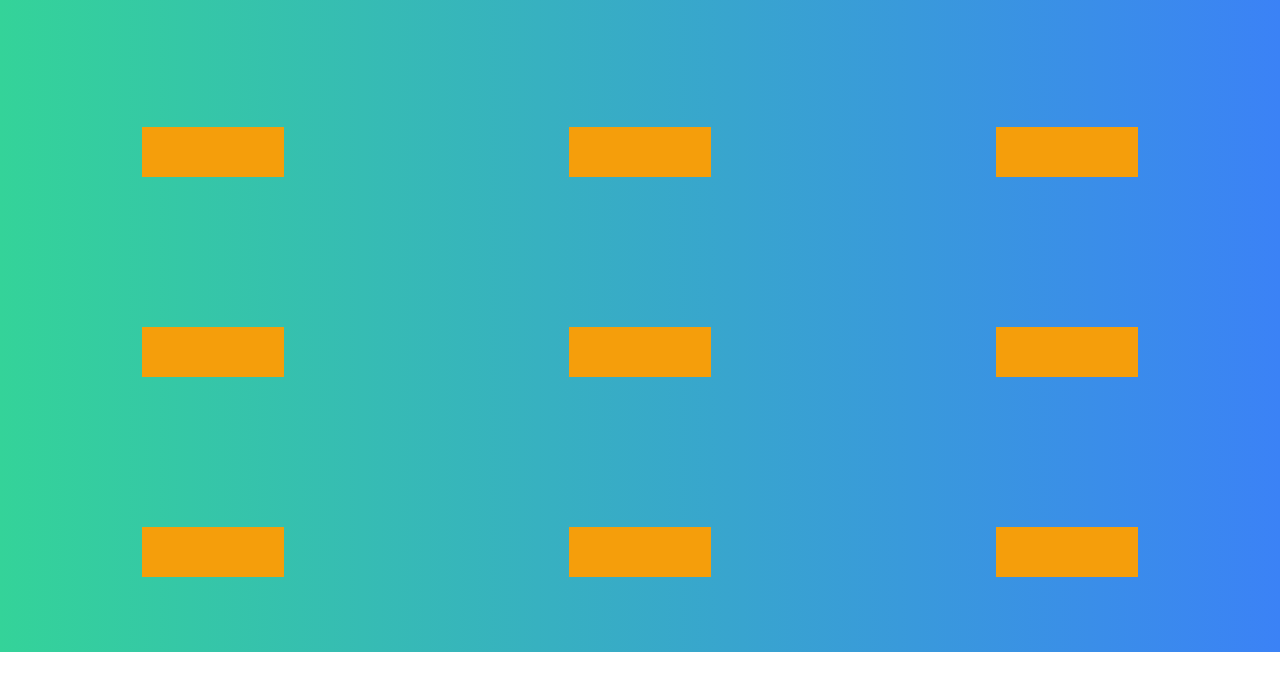
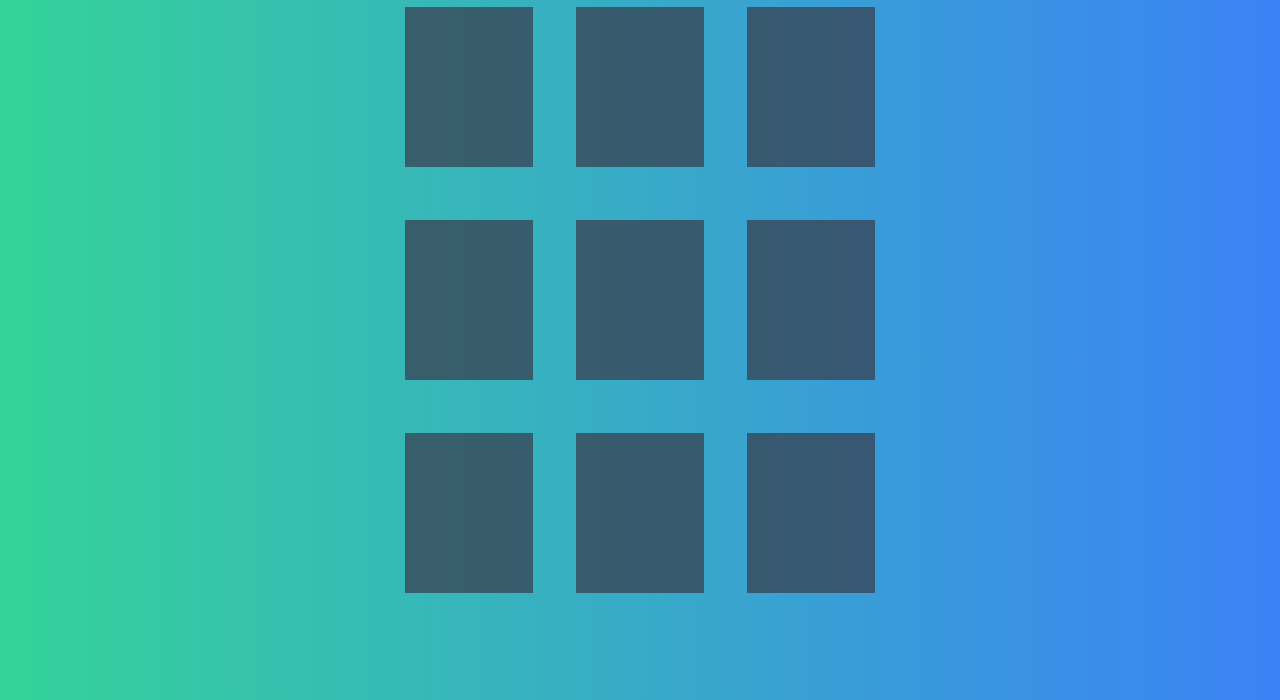
Before and after one commit to lertcz/TicTacToe, a React app: page /TicTacToe/game in a window 1280 px wide. Shown: the part 148-848 px from the top of the page. Before the commit the page ends 800 px from the top, so only its background shows below. Built offline with nearby package versions, Linux system fonts and the light colour scheme.

Commit message:
updated main game visuals

```diff
--- a/src/index.css
+++ b/src/index.css
@@ -3,18 +3,25 @@
 @tailwind utilities;
 
 .centerDivElement{
+    @apply flex justify-center items-center
+}
+
+.centerDivElementCol{
     @apply flex flex-col justify-center items-center
 }
 
+.boardDiv{
+    @apply w-screen h-screen
+}
+
 .board{
-    @apply place-items-center
+    @apply  place-items-center
+            w-screen h-screen
+            md:w-2/5 md:h-4/5
 }
 
 .squareDim{
-    @apply
-            sm:w-1/5 sm:h-1/4 sm:bg-pink-500
-            lg:w-1/3 lg:h-1/4 lg:bg-yellow-500
-            w-1/2 h-1/2 bg-gray-700 bg-opacity-10
+    @apply w-3/4 h-3/4 bg-gray-700 bg-opacity-75 m-3 text-6xl
 }
 
 .textField{
--- a/src/pages/Game/Game.jsx
+++ b/src/pages/Game/Game.jsx
@@ -55,11 +55,17 @@ function Game() {
   }
 
   return (
-      <div className="board grid grid-cols-3 grid-rows-4 min-h-screen text-5xl">
-        <div className="centerDivElement col-span-3"><p>{nextTurn()}</p></div>
-        <Board squares={squares} handleClick={handleClick} />
+    <div className="min-h-screen">
+      <div className="centerDivElement text-5xl">
+        <p>{nextTurn()}</p>
+      </div>
 
+      <div className="centerDivElement boardDiv">
+        <div className="board grid grid-rows-3 grid-cols-3">
+          <Board squares={squares} handleClick={handleClick} />
+        </div>
       </div>
+    </div>
   );
 }
 
--- a/src/pages/Rematch/Rematch.jsx
+++ b/src/pages/Rematch/Rematch.jsx
@@ -20,7 +20,7 @@ function Rematch() {
     const navigate = useNavigate();
 
     return (
-        <div className="centerDivElement min-h-screen">
+        <div className="centerDivElementCol min-h-screen">
             <div>
                 <p className="text-5xl">{WhoWon()}</p>
             </div>
--- a/src/pages/TitleScreen/TitleScreen.jsx
+++ b/src/pages/TitleScreen/TitleScreen.jsx
@@ -6,7 +6,6 @@ function TitleScreen() {
     const navigate = useNavigate();
 
     function createGame() {
-        console.log("navigate to game now");
         navigate("/TicTacToe/wait")
     }
 
@@ -15,7 +14,7 @@ function TitleScreen() {
     }
 
     return (
-        <div className="centerDivElement min-h-screen">
+        <div className="centerDivElementCol min-h-screen">
             <div>
                 <p className="text-5xl">TicTacToe</p>
             </div>
--- a/src/pages/WaitingRoom/WaitingRoom.jsx
+++ b/src/pages/WaitingRoom/WaitingRoom.jsx
@@ -6,7 +6,7 @@ function WaitingRoom() {
     const navigate = useNavigate();
 
     return (
-        <div className="centerDivElement min-h-screen">
+        <div className="centerDivElementCol min-h-screen">
             <div>
                 <p className="text-5xl">Waiting for the opponent ...</p>
             </div>
```
